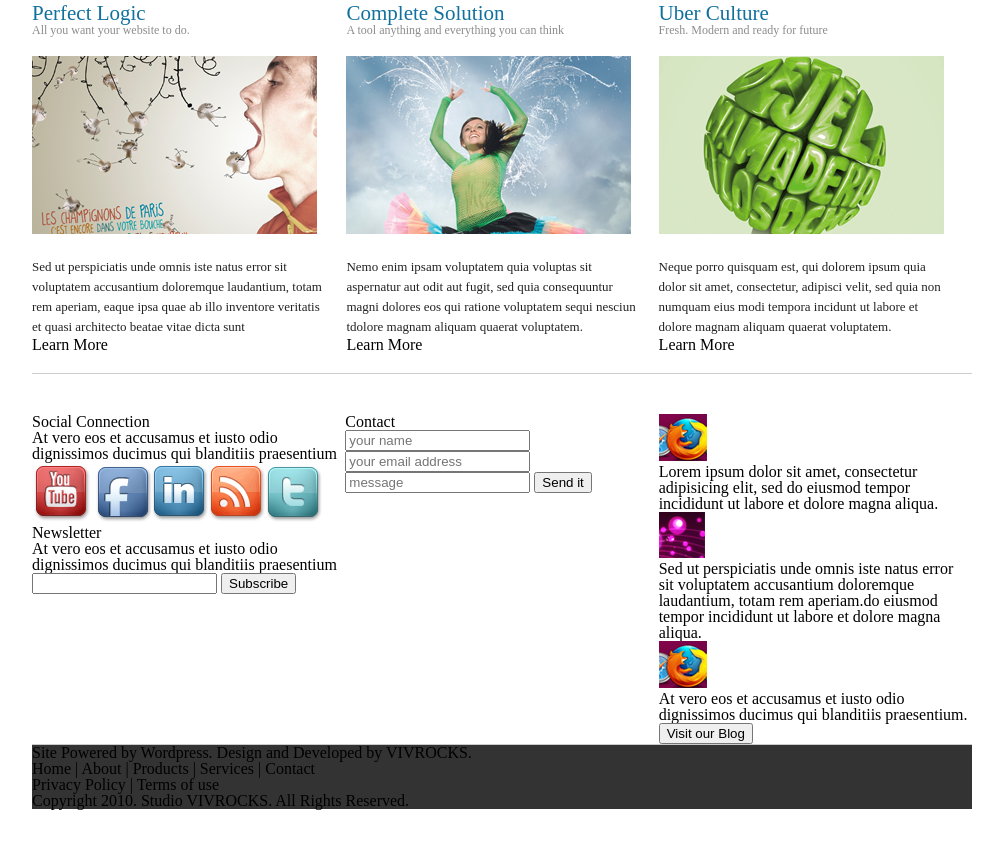
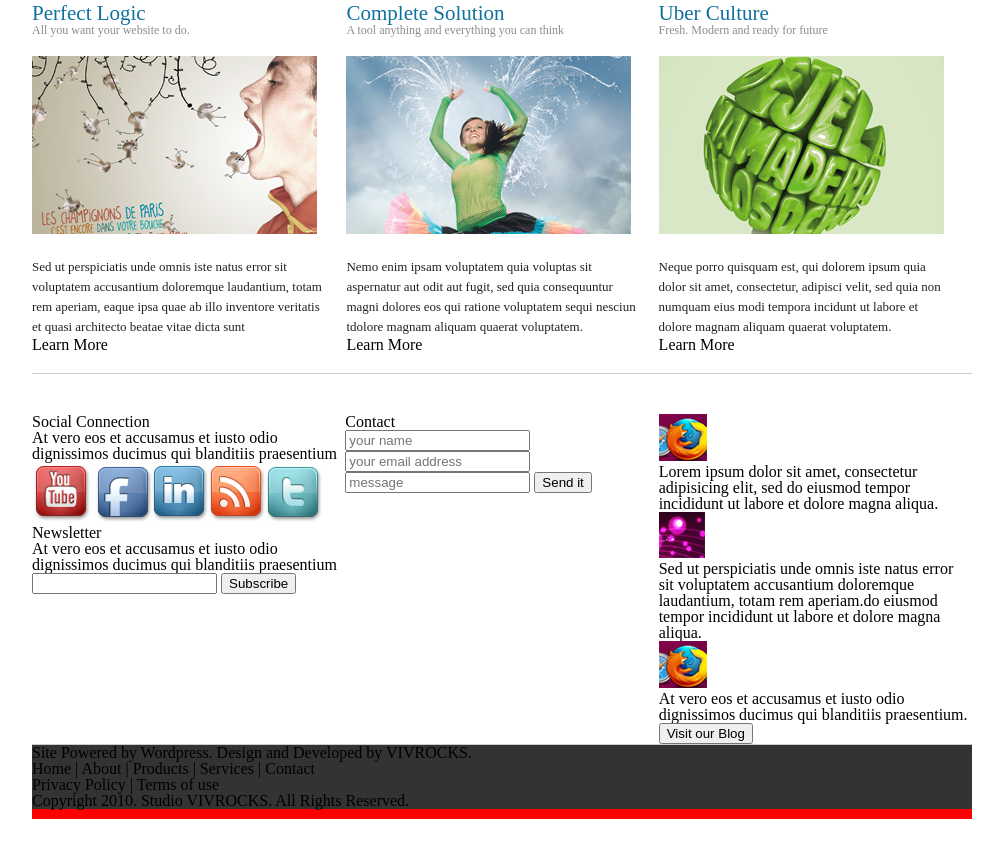
Before and after one commit to rojoplacebo/polo360, a plain HTML site: page index.html in a window 1280 px wide. Shown: the part 600-1457 px from the top of the page, without its empty margins (138-1141 px from the left). Drawn offline with Linux system fonts and the light colour scheme.

Commit message:
styles.sass

```diff
--- a/style.sass
+++ b/style.sass
@@ -103,3 +103,4 @@ body
         flex-basis: 0
     section.footer
       background-color: #333333
+      border-bottom: 10px solid red
```
Also changed, not shown: style.css.
